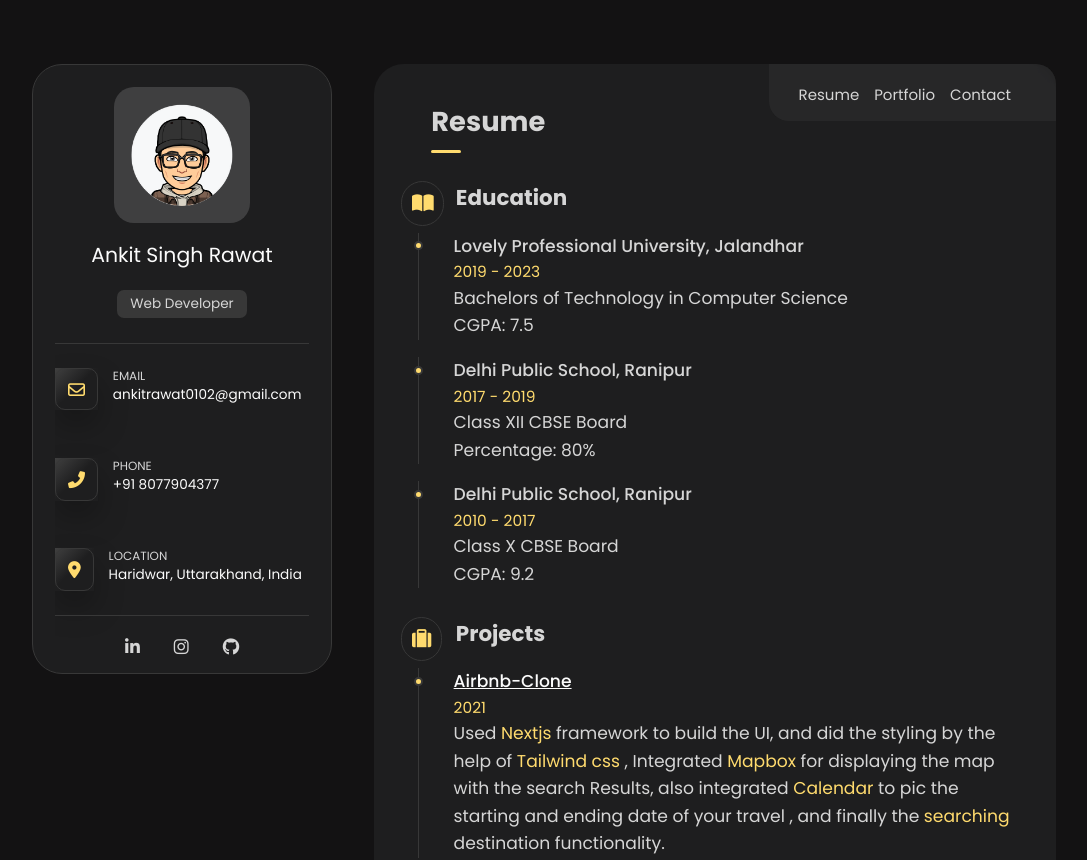
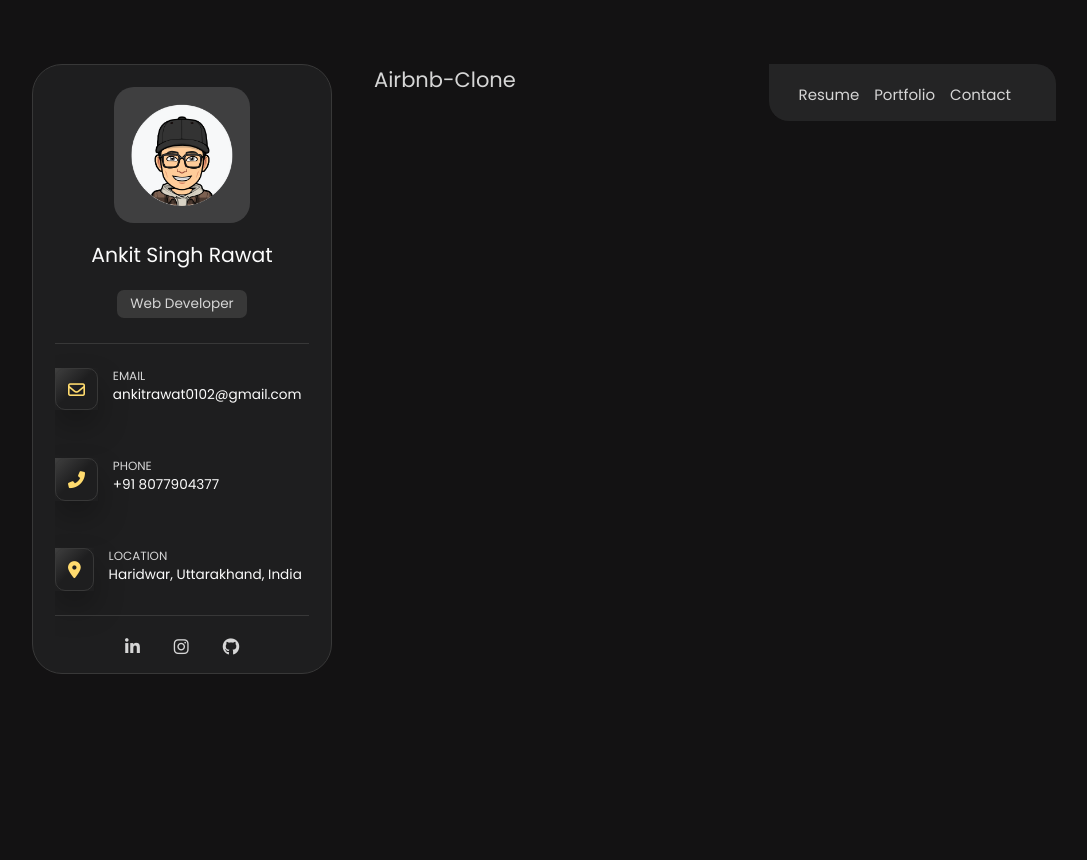
Before and after one commit to ankitt01/Resume, a React (Create React App) app: page /Airbnb-Clone in a window 1280 px wide. Shown: the top 860 px of the page, without its empty margins (96-1183 px from the left). After the commit the page ends 800 px from the top, so only its background shows below. Built offline with nearby package versions, Linux system fonts and the light colour scheme.

Commit message:
initiated variable routes

```diff
--- a/public/index.html
+++ b/public/index.html
@@ -30,7 +30,7 @@
       work correctly both with client-side routing and a non-root public URL.
       Learn how to configure a non-root public URL by running `npm run build`.
     -->
-    <title>React App</title>
+    <title>Ankit Singh Rawat</title>
 </head>
 
 <body>
--- a/src/App.jsx
+++ b/src/App.jsx
@@ -3,7 +3,7 @@
 import PersonalInfo from './components/PersonalInfo';
 import Contact from './components/Contact';
 import Resume from './components/Resume';
-import Test from './components/Test';
+import ProjectDetail from './components/ProjectDetail';
 import {
   Switch,
   Route
@@ -24,6 +24,9 @@
         <Route path="/contact">
           <Contact />
         </Route>
+        <Route path="/:title">
+          <ProjectDetail />
+        </Route>
         <Route path="/">
           <Resume />
         </Route>
--- a/src/components/Project.js
+++ b/src/components/Project.js
@@ -1,15 +1,18 @@
 import React from 'react'
 import './styles/Portfolio.scss'
 import { motion } from 'framer-motion'
+import { NavLink } from "react-router-dom";
 
 const Project = ({project}) => {
   return (
     <motion.div layout animate={{opacity:1}} initial={{opacity:0}} exit={{opacity:0}} className='project'>
-      <div className='img-container'>
-        <img  src={`/images/${project.img}`} alt="" />
-      </div>
-      <p className='project-title'>{project.title}</p>
-      <p className='project-category'>{project.category}</p>
+      <NavLink className="" exact to={`/${project.title}`}  activeClassName="active">
+        <div className='img-container'>
+          <img  src={`/images/${project.img}`} alt="" />
+        </div>
+        <p className='project-title'>{project.title}</p>
+        <p className='project-category'>{project.category}</p>
+      </NavLink>
     </motion.div>
   )
 }
--- /dev/null
+++ b/src/components/ProjectDetail.js
@@ -0,0 +1,11 @@
+import React from 'react'
+import {useParams} from "react-router-dom";
+
+const ProjectDetail = () => {
+    const {title} = useParams()
+  return (
+    <div>{title}</div>
+  )
+}
+
+export default ProjectDetail
```
